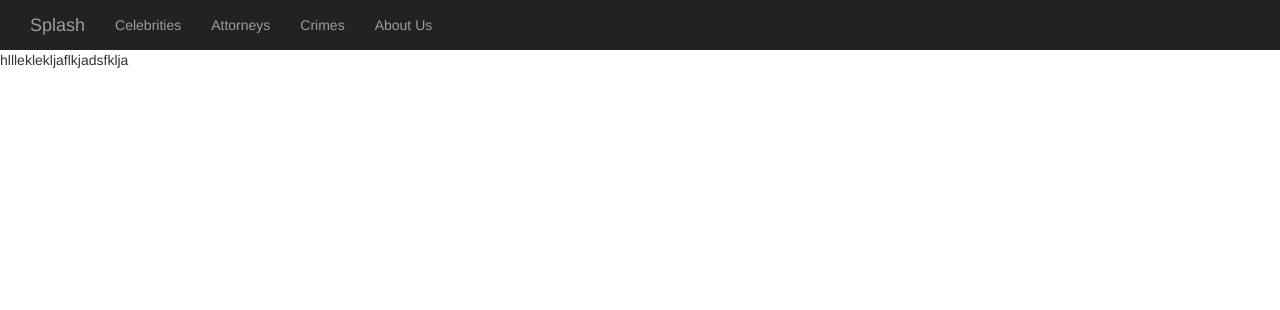
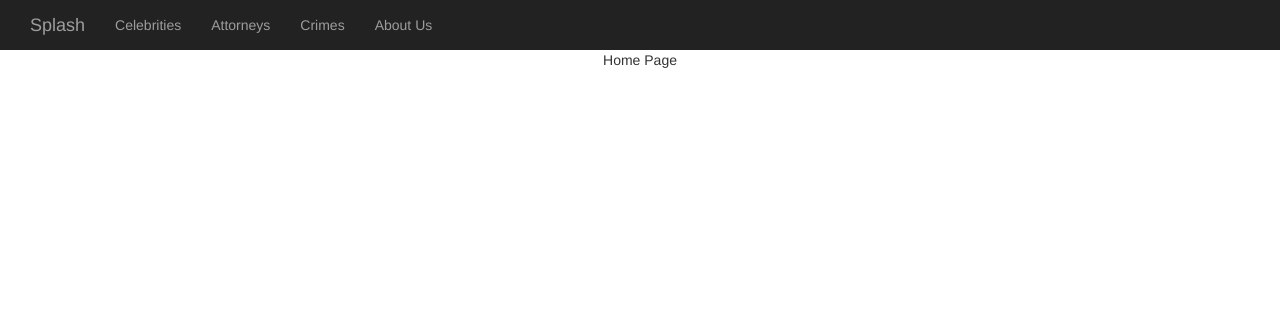
Before and after one commit to jabrouwer82/cs373-idb, a Flask app: page / in a window 1280 px wide. Shown: the top 310 px of the page. Run offline with Flask 2, Linux system fonts and the light colour scheme; some libraries are stand-ins or nearby versions.

Commit message:
Changed placeholder text on splash page.

```diff
--- a/templates/splash.html
+++ b/templates/splash.html
@@ -1,11 +1,5 @@
-
 
 {% extends "base.html" %}
 {% block content %}
-    <p> hllleklekljaflkjadsfklja </p>
+    <p align="center"> Home Page </p>
 {% endblock %}
-
-
-{% block content2 %}
-    <p> cheese</p>
-{% endblock %}
```
